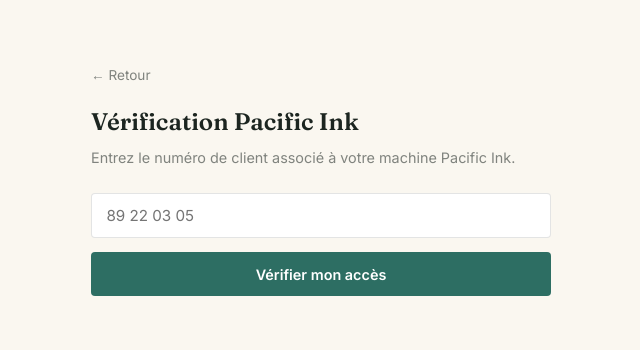
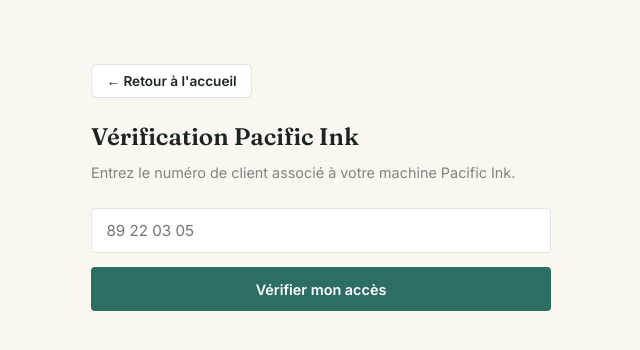
Before and after one commit to directionvaikeashop-cloud/manaprint, a Python web app: template templates/index.html in a window 1280 px wide, after a click that opens the changed part. Shown: the part 64-414 px from the top of the page, without its empty margins (319-959 px from the left). Run offline with Jinja, Linux system fonts and the light colour scheme; the template is opened without the code that fills it, so the values that code supplies are empty.

Commit message:
Update index.html

```diff
--- a/templates/index.html
+++ b/templates/index.html
@@ -86,7 +86,7 @@
 
   <!-- ÉCRAN PACIFIC INK -->
   <div id="ecran-pi" class="hidden" style="max-width:460px;margin:0 auto">
-    <button onclick="montrer('ecran-choix')" style="background:none;border:none;color:var(--muted);font-size:.85rem;margin-bottom:1.5rem">← Retour</button>
+    <button onclick="montrer('ecran-choix')" style="background:#fff;border:1px solid var(--line);border-radius:6px;color:var(--ink);font-size:.85rem;font-weight:600;padding:.5rem .9rem;margin-bottom:1.5rem;cursor:pointer">← Retour à l'accueil</button>
     <h2 class="display" style="font-size:1.5rem;margin-bottom:.6rem">Vérification Pacific Ink</h2>
     <p style="color:var(--muted);font-size:.9rem;margin-bottom:1.5rem;line-height:1.6">Entrez le numéro de client associé à votre machine Pacific Ink.</p>
     <input id="pi-numero" placeholder="89 22 03 05">
@@ -96,7 +96,7 @@
 
   <!-- ÉCRAN INTERNATIONAL -->
   <div id="ecran-intl" class="hidden" style="max-width:460px;margin:0 auto">
-    <button onclick="montrer('ecran-choix')" style="background:none;border:none;color:var(--muted);font-size:.85rem;margin-bottom:1.5rem">← Retour</button>
+    <button onclick="montrer('ecran-choix')" style="background:#fff;border:1px solid var(--line);border-radius:6px;color:var(--ink);font-size:.85rem;font-weight:600;padding:.5rem .9rem;margin-bottom:1.5rem;cursor:pointer">← Retour à l'accueil</button>
     <h2 class="display" style="font-size:1.5rem;margin-bottom:.6rem">Client international</h2>
     <p style="color:var(--muted);font-size:.9rem;margin-bottom:1.5rem;line-height:1.6">Renseignez vos informations pour accéder au générateur.</p>
     <input id="intl-nom" placeholder="Votre nom">
@@ -108,7 +108,7 @@
 
   <!-- ÉCRAN CLIENT POLYNÉSIEN -->
   <div id="ecran-poly" class="hidden" style="max-width:460px;margin:0 auto">
-    <button onclick="montrer('ecran-choix')" style="background:none;border:none;color:var(--muted);font-size:.85rem;margin-bottom:1.5rem">← Retour</button>
+    <button onclick="montrer('ecran-choix')" style="background:#fff;border:1px solid var(--line);border-radius:6px;color:var(--ink);font-size:.85rem;font-weight:600;padding:.5rem .9rem;margin-bottom:1.5rem;cursor:pointer">← Retour à l'accueil</button>
     <h2 class="display" style="font-size:1.5rem;margin-bottom:.6rem">Client Polynésien</h2>
     <p style="color:var(--muted);font-size:.9rem;margin-bottom:1.25rem;line-height:1.6">Renseignez vos informations pour accéder au générateur. Vous pourrez télécharger vos cartes pour les imprimer vous-même, ou venir les faire imprimer chez 2KEA & Associé.</p>
     <input id="poly-nom" placeholder="Votre nom">
@@ -119,6 +119,7 @@
 
   <!-- ÉCRAN GÉNÉRATEUR -->
   <div id="ecran-gen" class="hidden">
+    <button onclick="montrer('ecran-choix')" style="background:#fff;border:1px solid var(--line);border-radius:6px;color:var(--ink);font-size:.85rem;font-weight:600;padding:.5rem .9rem;margin-bottom:1.25rem;cursor:pointer">← Retour à l'accueil</button>
     <div style="display:flex;align-items:center;gap:.6rem;margin-bottom:1.75rem">
       <span style="width:7px;height:7px;border-radius:50%;background:var(--teal)"></span>
       <span class="mono" id="gen-origine" style="font-size:.62rem;letter-spacing:.1em;text-transform:uppercase;color:var(--muted)"></span>
@@ -181,7 +182,7 @@
 
   <!-- ÉCRAN ADMIN -->
   <div id="ecran-admin" class="hidden" style="max-width:560px;margin:0 auto">
-    <button onclick="montrer('ecran-choix')" style="background:none;border:none;color:var(--muted);font-size:.85rem;margin-bottom:1.5rem">← Retour</button>
+    <button onclick="montrer('ecran-choix')" style="background:#fff;border:1px solid var(--line);border-radius:6px;color:var(--ink);font-size:.85rem;font-weight:600;padding:.5rem .9rem;margin-bottom:1.5rem;cursor:pointer">← Retour à l'accueil</button>
     <div id="admin-login">
       <h2 class="display" style="font-size:1.5rem;margin-bottom:.6rem">Espace gestion</h2>
       <p style="color:var(--muted);font-size:.9rem;margin-bottom:1.5rem;line-height:1.6">Entrez le code de gestion pour gérer les clients et machines.</p>
@@ -299,7 +300,20 @@ function ouvrirGenerateur(){
 }
 
 let modePaiement = "manuel";
-const PRIX_COULEUR = 10, PRIX_NB = 5;
+// Tarifs par profil (XPF/feuille) — doivent correspondre au backend
+const TARIFS = {
+  pacific_ink:  {couleur: 10,  nb: 5},
+  polynesien:   {couleur: 3,   nb: 1.5},
+  international: {couleur: 6,   nb: 3},
+};
+function tarifProfil(couleur){
+  const t = TARIFS[origineAcces] || TARIFS.pacific_ink;
+  return couleur ? t.couleur : t.nb;
+}
+function fmtPrix(v){
+  // 1.5 -> "1,5"  ;  10 -> "10"
+  return (v % 1 === 0) ? String(v) : v.toString().replace('.', ',');
+}
 
 function getPersoParams(){
   return {
@@ -323,8 +337,12 @@ function persoManquante(){
 
 function majPrix(){
   const f = Math.max(1, parseInt(document.getElementById('cmd-feuilles').value)||1);
-  const prix = couleurChoisie ? PRIX_COULEUR : PRIX_NB;
+  const prix = tarifProfil(couleurChoisie);
   document.getElementById('cmd-total').textContent = (f*prix).toLocaleString('fr-FR') + " XPF";
+  // mettre à jour les libellés des boutons couleur/N&B selon le profil
+  const bc=document.getElementById('btn-couleur'), bnb=document.getElementById('btn-nb');
+  if(bc) bc.textContent = "Couleur — " + fmtPrix(tarifProfil(true)) + " F/feuille";
+  if(bnb) bnb.textContent = "Noir & blanc — " + fmtPrix(tarifProfil(false)) + " F/feuille";
 }
 
 function setPaiement(mode){
```
